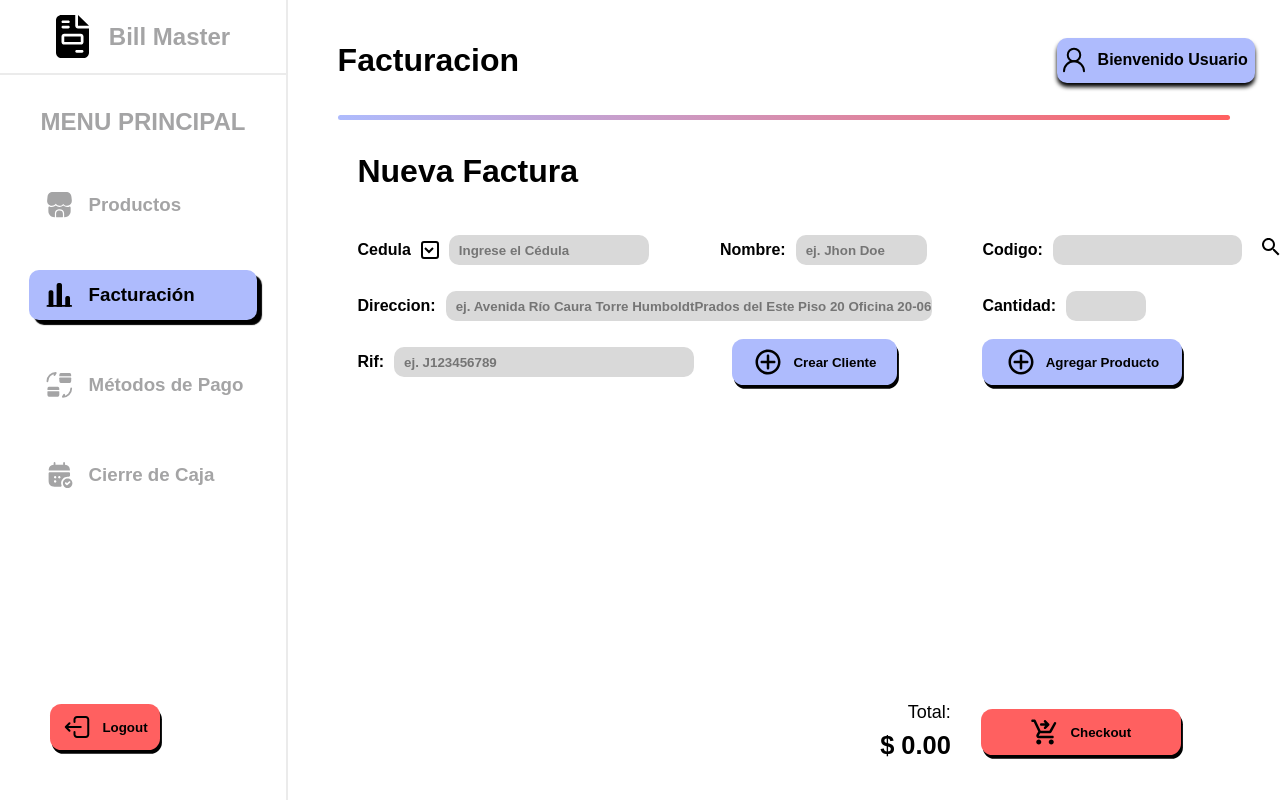
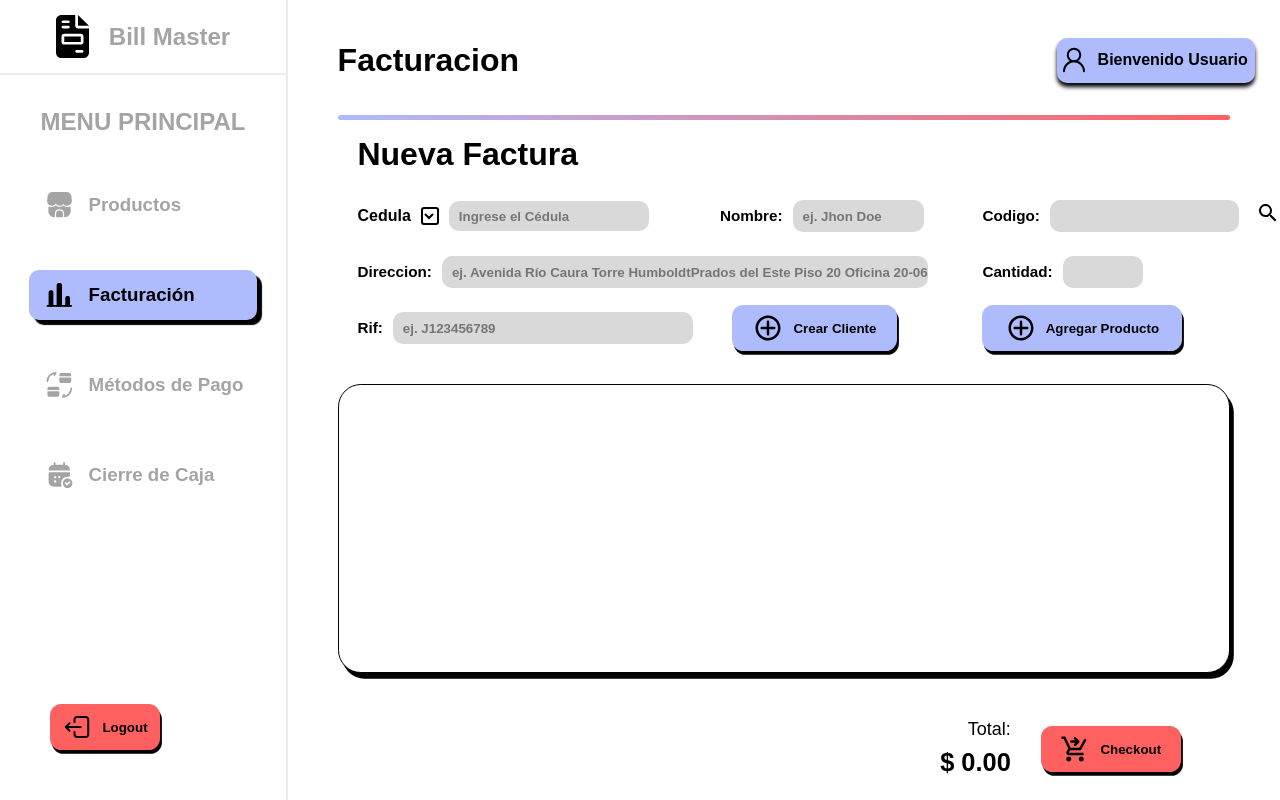
Before and after one commit to Luisrome01/BillMaster, a React (Vite) app: page /main in a window 1280 px wide. Built offline with nearby package versions, Linux system fonts and the light colour scheme.

Commit message:
update facturacion e inputs

```diff
--- a/src/components/inputs/InputDiferente.jsx
+++ b/src/components/inputs/InputDiferente.jsx
@@ -3,12 +3,13 @@ import "./css/InputDiferente.css";
 
 const InputDiferente = ({ type, placeholder, width, height, color, borderRadius, shadow, name, flexBasis }) => {
 	const style = {
-		height: height ? height : "30px",
+		height: height ? height : "32px",
 		backgroundColor: color ? color : "rgba(174, 187, 253, 0.25)",
 		borderRadius: borderRadius ? borderRadius : "10px",
 		boxShadow: shadow,
 		width: width ? width : undefined,
 	};
+
 	return (
 		<>
 			<div className="InputDContainer" style={{ flexBasis: flexBasis }}>
--- a/src/components/inputs/css/InputDiferente.css
+++ b/src/components/inputs/css/InputDiferente.css
@@ -12,4 +12,5 @@
 
 .InputDTitle {
 	font-weight: bold;
+	font-size: 15.2444px;
 }
--- a/src/components/navBar/View/Facturacion.jsx
+++ b/src/components/navBar/View/Facturacion.jsx
@@ -52,7 +52,6 @@ Prados del Este Piso 20 Oficina 20-06"
 								<InputDiferente name="Codigo:" color="#D9D9D9" />
 							</div>
 							<div className="FacturaBuscar">
-								{/* crear boton de la lupa de busqueda */}
 								<button className="FacturaSearch">
 									<img src={svgSearch}></img>
 								</button>
@@ -67,13 +66,28 @@ Prados del Este Piso 20 Oficina 20-06"
 					</div>
 				</div>
 
-				<div className="FacturaTableContainer"></div>
+				<div className="FacturaTableContainer">
+					{/* placeholder mientras hacemos la tabla */}
+					<div
+						style={{
+							width: "90%",
+							height: "85%",
+							alignSelf: "center",
+							backgroundColor: "white",
+							border: "1.42917px solid #000000",
+							boxSizing: "border-box",
+							boxShadow: "3.81111px 5.71667px 0px #000000",
+							borderRadius: "22.8667px",
+						}}
+					></div>
+				</div>
+
 				<div className="FacturaCheckoutContainer">
 					<div style={{ display: "flex", flexDirection: "column" }}>
 						<p style={{ position: "relative", marginLeft: "auto", fontSize: "18px" }}>Total:</p>
 						<p style={{ position: "relative", marginLeft: "auto", fontSize: "25.4331px", fontWeight: "bold" }}>$ {monto}</p>
 					</div>
-					<BtnGeneral text="Checkout" width="200px" color="#ff6060" onHoverColor="#c54444" img={cartSVG} />
+					<BtnGeneral text="Checkout" width="140px" color="#ff6060" onHoverColor="#c54444" img={cartSVG} />
 				</div>
 			</div>
 		</>
--- a/src/components/navBar/View/css/Facturacion.css
+++ b/src/components/navBar/View/css/Facturacion.css
@@ -8,20 +8,23 @@
 }
 
 .FacturaHeaderContainer {
-	flex-basis: 15%;
+	flex-basis: 10%;
 	margin-left: 7%;
 	align-items: center;
 	display: flex;
 }
 
 .FacturaTableContainer {
+	width: 100%;
+	display: flex;
 	align-self: center;
-	flex-basis: 40%;
+	justify-content: center;
+	flex-basis: 50%;
 }
 
 .FacturaCheckoutContainer {
 	align-self: normal;
-	flex-basis: 20%;
+	flex-basis: 15%;
 	display: flex;
 	flex-direction: row;
 	align-items: center;
```
